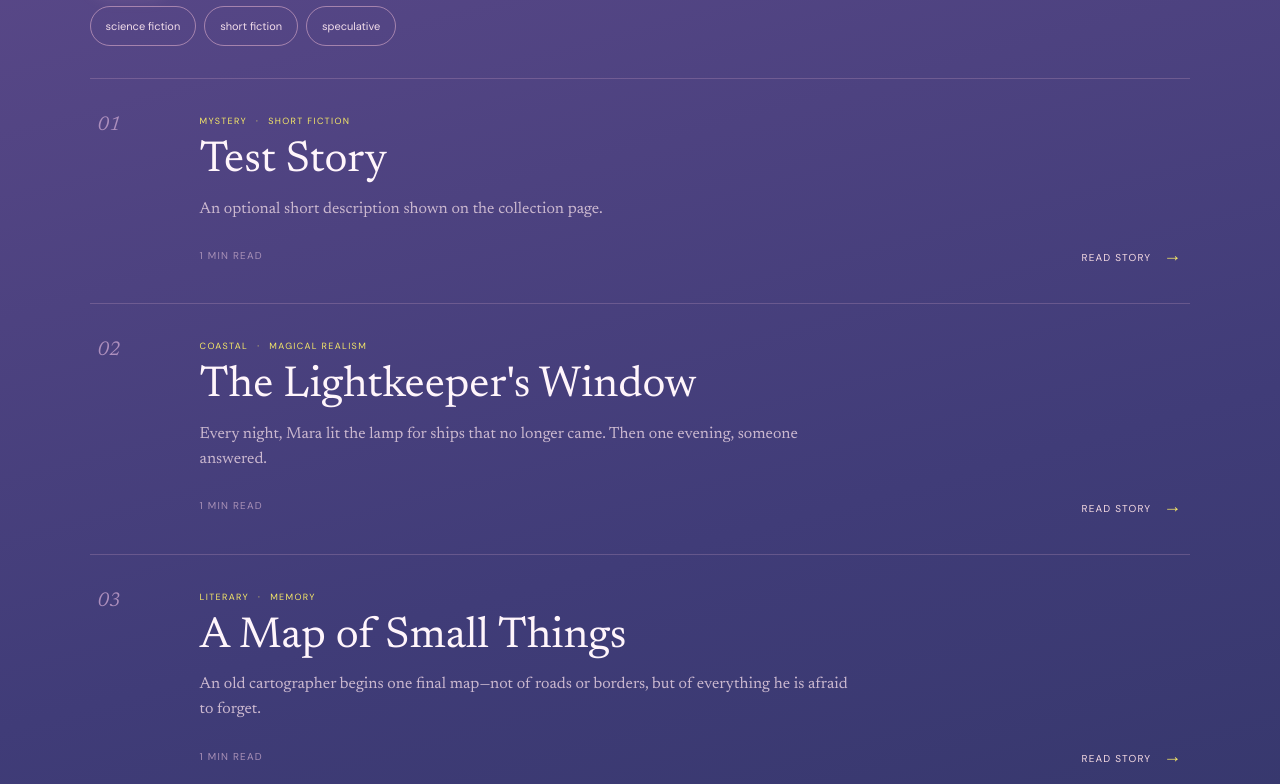
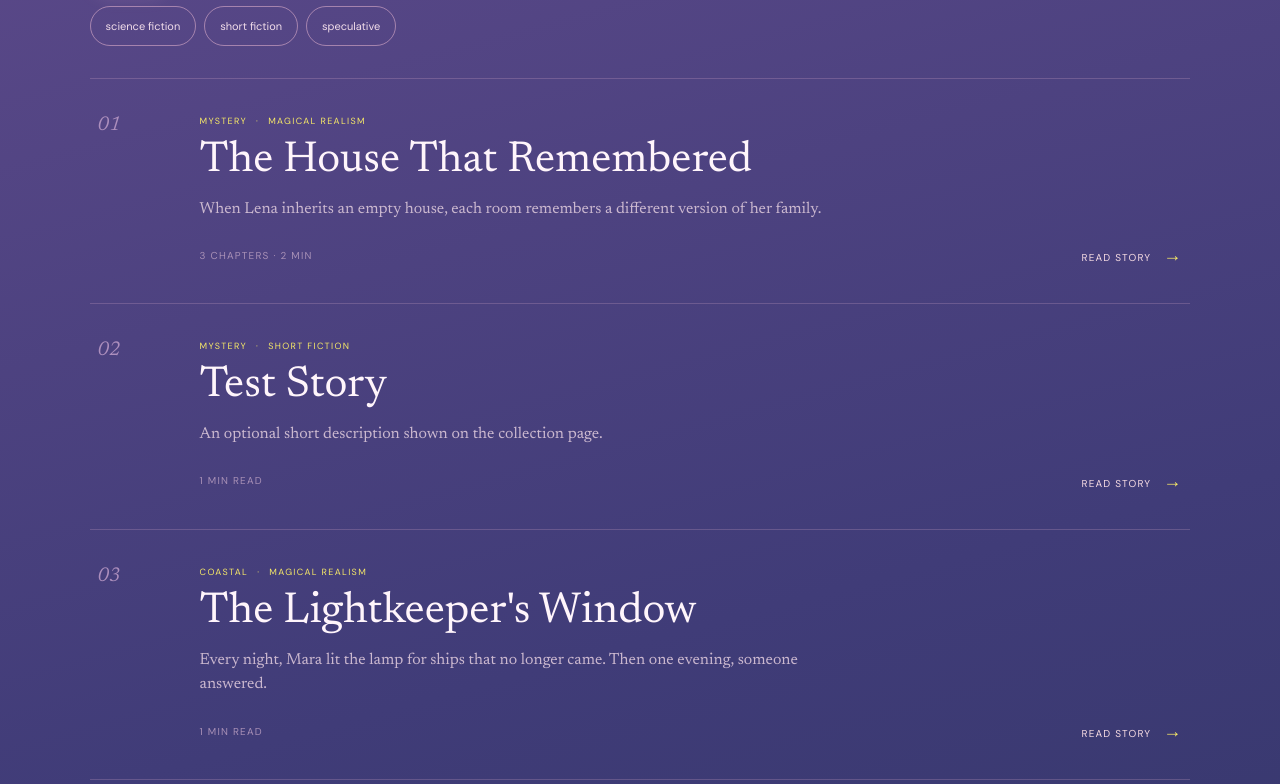
Before and after one commit to Radionoiz/story-app, a React (Vite) app: page / in a window 1280 px wide. Shown: the part 956-1740 px from the top of the page. Built offline with nearby package versions, Linux system fonts and the light colour scheme.

Commit message:
Add multi-chapter story support

```diff
--- a/src/main.jsx
+++ b/src/main.jsx
@@ -10,7 +10,7 @@ const storyFiles = import.meta.glob('../stories/**/*.txt', {
 
 const monthDate = new Intl.DateTimeFormat('en', { month: 'long', year: 'numeric' })
 
-function parseStory(path, raw) {
+function parseFile(path, raw) {
   const fileName = path.split('/').pop().replace(/\.txt$/, '')
   const fallbackTitle = fileName.replace(/[-_]/g, ' ').replace(/\b\w/g, (letter) => letter.toUpperCase())
   const normalized = raw.replace(/\r\n/g, '\n')
@@ -34,7 +34,10 @@ function parseStory(path, raw) {
   const words = body.split(/\s+/).filter(Boolean).length
 
   return {
-    slug: metadata.slug || fileName,
+    path,
+    fileName,
+    metadata,
+    slug: metadata.slug || fileName.replace(/^\d+[-_]?/, ''),
     title: metadata.title || fallbackTitle,
     date: metadata.date || '',
     tags,
@@ -45,9 +48,56 @@ function parseStory(path, raw) {
   }
 }
 
-const stories = Object.entries(storyFiles)
-  .map(([path, raw]) => parseStory(path, raw))
-  .sort((a, b) => (b.date || '').localeCompare(a.date || '') || a.title.localeCompare(b.title))
+function buildLibrary(files) {
+  const standalone = []
+  const folders = new Map()
+
+  Object.entries(files).forEach(([path, raw]) => {
+    const parsed = parseFile(path, raw)
+    const relativePath = path.replace(/^\.\.\/stories\//, '')
+    const parts = relativePath.split('/')
+
+    if (parts.length === 1) {
+      standalone.push({ ...parsed, chapters: [{ ...parsed, order: 1 }] })
+      return
+    }
+
+    const folder = parts.slice(0, -1).join('/')
+    if (!folders.has(folder)) folders.set(folder, [])
+    folders.get(folder).push(parsed)
+  })
+
+  const chaptered = [...folders.entries()].map(([folder, entries]) => {
+    const manifest = entries.find((entry) => ['story', 'index'].includes(entry.fileName.toLowerCase()))
+    const chapters = entries
+      .filter((entry) => entry !== manifest)
+      .map((chapter) => ({
+        ...chapter,
+        order: Number(chapter.metadata.order) || Number(chapter.fileName.match(/^\d+/)?.[0]) || 999,
+      }))
+      .sort((a, b) => a.order - b.order || a.title.localeCompare(b.title))
+    const folderName = folder.split('/').pop()
+    const fallbackTitle = folderName.replace(/[-_]/g, ' ').replace(/\b\w/g, (letter) => letter.toUpperCase())
+    const words = chapters.reduce((total, chapter) => total + chapter.words, 0)
+    const chapterTags = [...new Set(chapters.flatMap((chapter) => chapter.tags))]
+
+    return {
+      slug: manifest?.metadata.slug || folder.replace(/\//g, '-'),
+      title: manifest?.title || fallbackTitle,
+      date: manifest?.date || chapters[0]?.date || '',
+      tags: manifest?.tags.length ? manifest.tags : chapterTags,
+      excerpt: manifest?.metadata.excerpt || chapters[0]?.excerpt || '',
+      words,
+      minutes: Math.max(1, Math.ceil(words / 220)),
+      chapters,
+    }
+  }).filter((story) => story.chapters.length)
+
+  return [...standalone, ...chaptered]
+    .sort((a, b) => (b.date || '').localeCompare(a.date || '') || a.title.localeCompare(b.title))
+}
+
+const stories = buildLibrary(storyFiles)
 
 function FontToggle({ enabled, onChange }) {
   return (
@@ -66,14 +116,14 @@ function FontToggle({ enabled, onChange }) {
 
 function App() {
   const mainRef = useRef(null)
-  const initialSlug = decodeURIComponent(location.hash.replace(/^#\/?/, ''))
-  const [activeSlug, setActiveSlug] = useState(initialSlug)
+  const initialPath = decodeURIComponent(location.hash.replace(/^#\/?/, ''))
+  const [activePath, setActivePath] = useState(initialPath)
   const [query, setQuery] = useState('')
   const [tag, setTag] = useState('All stories')
   const [hyperlegible, setHyperlegible] = useState(() => localStorage.getItem('hyperlegible-font') === 'true')
 
   useEffect(() => {
-    const onHashChange = () => setActiveSlug(decodeURIComponent(location.hash.replace(/^#\/?/, '')))
+    const onHashChange = () => setActivePath(decodeURIComponent(location.hash.replace(/^#\/?/, '')))
     addEventListener('hashchange', onHashChange)
     return () => removeEventListener('hashchange', onHashChange)
   }, [])
@@ -84,29 +134,42 @@ function App() {
 
   const tags = useMemo(() => [...new Set(stories.flatMap((story) => story.tags))].sort(), [])
   const filtered = stories.filter((story) => {
-    const haystack = `${story.title} ${story.excerpt} ${story.tags.join(' ')}`.toLowerCase()
+    const haystack = `${story.title} ${story.excerpt} ${story.tags.join(' ')} ${story.chapters.map((chapter) => chapter.title).join(' ')}`.toLowerCase()
     return (!query || haystack.includes(query.toLowerCase())) && (tag === 'All stories' || story.tags.includes(tag))
   })
-  const activeStory = stories.find((story) => story.slug === activeSlug)
+  const [storySlug, chapterSlug] = activePath.split('/')
+  const activeStory = stories.find((story) => story.slug === storySlug)
+  const activeChapter = activeStory?.chapters.find((chapter) => chapter.slug === chapterSlug) || activeStory?.chapters[0]
+  const activeChapterIndex = activeStory?.chapters.indexOf(activeChapter) ?? -1
 
   useEffect(() => {
-    document.title = activeStory ? `${activeStory.title} | Nix's Story Chronicles` : "Nix's Story Chronicles"
-    if (activeSlug) mainRef.current?.focus()
-  }, [activeSlug, activeStory])
+    const chapterTitle = activeStory?.chapters.length > 1 ? ` — ${activeChapter?.title}` : ''
+    document.title = activeStory ? `${activeStory.title}${chapterTitle} | Nix's Story Chronicles` : "Nix's Story Chronicles"
+    if (activePath) mainRef.current?.focus()
+  }, [activePath, activeStory, activeChapter])
 
   function openStory(slug) {
-    location.hash = `/${encodeURIComponent(slug)}`
-    setActiveSlug(slug)
+    const story = stories.find((item) => item.slug === slug)
+    const path = story?.chapters.length > 1 ? `${slug}/${story.chapters[0].slug}` : slug
+    location.hash = `/${path.split('/').map(encodeURIComponent).join('/')}`
+    setActivePath(path)
+    scrollTo({ top: 0, behavior: matchMedia('(prefers-reduced-motion: reduce)').matches ? 'auto' : 'smooth' })
+  }
+
+  function openChapter(chapter) {
+    const path = `${activeStory.slug}/${chapter.slug}`
+    location.hash = `/${path.split('/').map(encodeURIComponent).join('/')}`
+    setActivePath(path)
     scrollTo({ top: 0, behavior: matchMedia('(prefers-reduced-motion: reduce)').matches ? 'auto' : 'smooth' })
   }
 
   function goHome() {
     history.pushState('', document.title, location.pathname + location.search)
-    setActiveSlug('')
+    setActivePath('')
     scrollTo({ top: 0, behavior: matchMedia('(prefers-reduced-motion: reduce)').matches ? 'auto' : 'smooth' })
   }
 
-  if (activeStory) {
+  if (activeStory && activeChapter) {
     return (
       <div className={`reader-shell${hyperlegible ? ' hyperlegible' : ''}`}>
         <a className="skip-link" href="#main-content">Skip to story</a>
@@ -120,15 +183,40 @@ function App() {
         <main className="reader" id="main-content" ref={mainRef} tabIndex="-1">
           <div className="reader-kicker">{activeStory.tags.join(' · ') || 'A story'}</div>
           <h1>{activeStory.title}</h1>
+          {activeStory.chapters.length > 1 && (
+            <div className="chapter-heading">
+              <span>Chapter {activeChapterIndex + 1} of {activeStory.chapters.length}</span>
+              <h2>{activeChapter.title}</h2>
+            </div>
+          )}
           <div className="reader-meta">
             {activeStory.date && <span>{monthDate.format(new Date(`${activeStory.date}T12:00:00`))}</span>}
-            <span>{activeStory.minutes} min read</span>
-            <span>{activeStory.words.toLocaleString()} words</span>
+            <span>{activeChapter.minutes} min read</span>
+            <span>{activeChapter.words.toLocaleString()} words</span>
           </div>
-          <article>{activeStory.body.split(/\n\s*\n/).map((paragraph, index) => <p key={index}>{paragraph}</p>)}</article>
+          {activeStory.chapters.length > 1 && (
+            <nav className="chapter-list" aria-label="Chapters">
+              {activeStory.chapters.map((chapter, index) => (
+                <button aria-current={chapter === activeChapter ? 'page' : undefined} onClick={() => openChapter(chapter)} key={chapter.slug}>
+                  <span>{String(index + 1).padStart(2, '0')}</span> {chapter.title}
+                </button>
+              ))}
+            </nav>
+          )}
+          <article aria-label={activeStory.chapters.length > 1 ? activeChapter.title : activeStory.title}>{activeChapter.body.split(/\n\s*\n/).map((paragraph, index) => <p key={index}>{paragraph}</p>)}</article>
           <footer className="reader-footer">
-            <p>Thank you for reading.</p>
-            <button onClick={goHome}>Discover another story</button>
+            {activeStory.chapters.length > 1 ? (
+              <nav className="chapter-pagination" aria-label="Chapter pagination">
+                {activeChapterIndex > 0
+                  ? <button className="previous" onClick={() => openChapter(activeStory.chapters[activeChapterIndex - 1])}><span>← Previous</span>{activeStory.chapters[activeChapterIndex - 1].title}</button>
+                  : <span />}
+                {activeChapterIndex < activeStory.chapters.length - 1
+                  ? <button className="next" onClick={() => openChapter(activeStory.chapters[activeChapterIndex + 1])}><span>Next →</span>{activeStory.chapters[activeChapterIndex + 1].title}</button>
+                  : <button className="next" onClick={goHome}><span>Story complete</span>Discover another story</button>}
+              </nav>
+            ) : (
+              <><p>Thank you for reading.</p><button onClick={goHome}>Discover another story</button></>
+            )}
           </footer>
         </main>
       </div>
@@ -175,7 +263,7 @@ function App() {
                     <div className="card-tags">{story.tags.map((item) => <span key={item}>{item}</span>)}</div>
                     <h3>{story.title}</h3>
                     <p>{story.excerpt}</p>
-                    <div className="card-meta"><span>{story.minutes} min read</span><span className="read-link">Read story <b>→</b></span></div>
+                    <div className="card-meta"><span>{story.chapters.length > 1 ? `${story.chapters.length} chapters · ${story.minutes} min` : `${story.minutes} min read`}</span><span className="read-link">Read story <b>→</b></span></div>
                   </div>
                 </button>
               ))}
```
Also changed, not shown: src/styles.css (+14 -0 lines), stories/the-house-that-remembered/01-the-key.txt (added), stories/the-house-that-remembered/02-the-blue-room.txt (added), stories/the-house-that-remembered/03-the-attic-door.txt (added), stories/the-house-that-remembered/story.txt (added), 1 other file (tests, documents, lock files or other folders).
